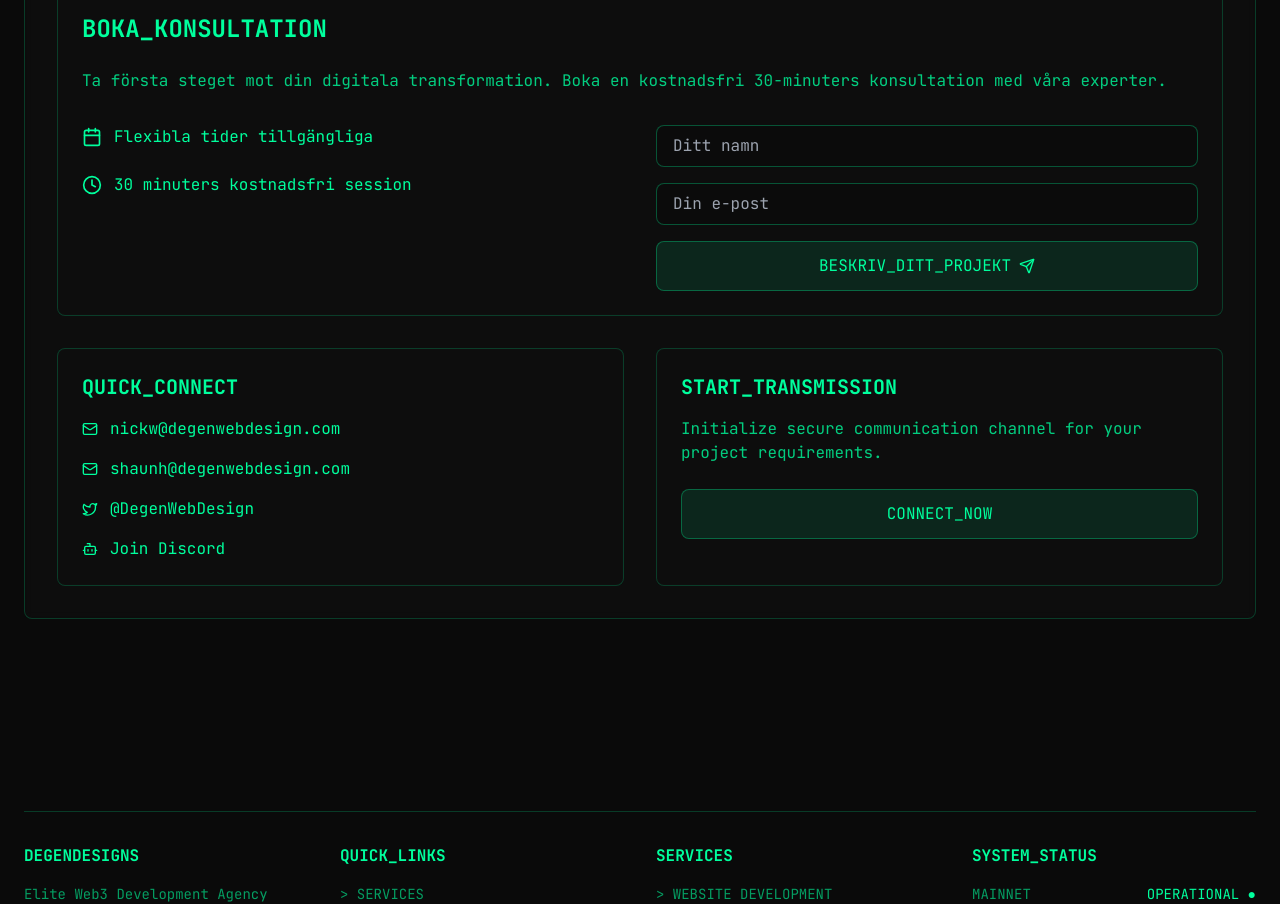
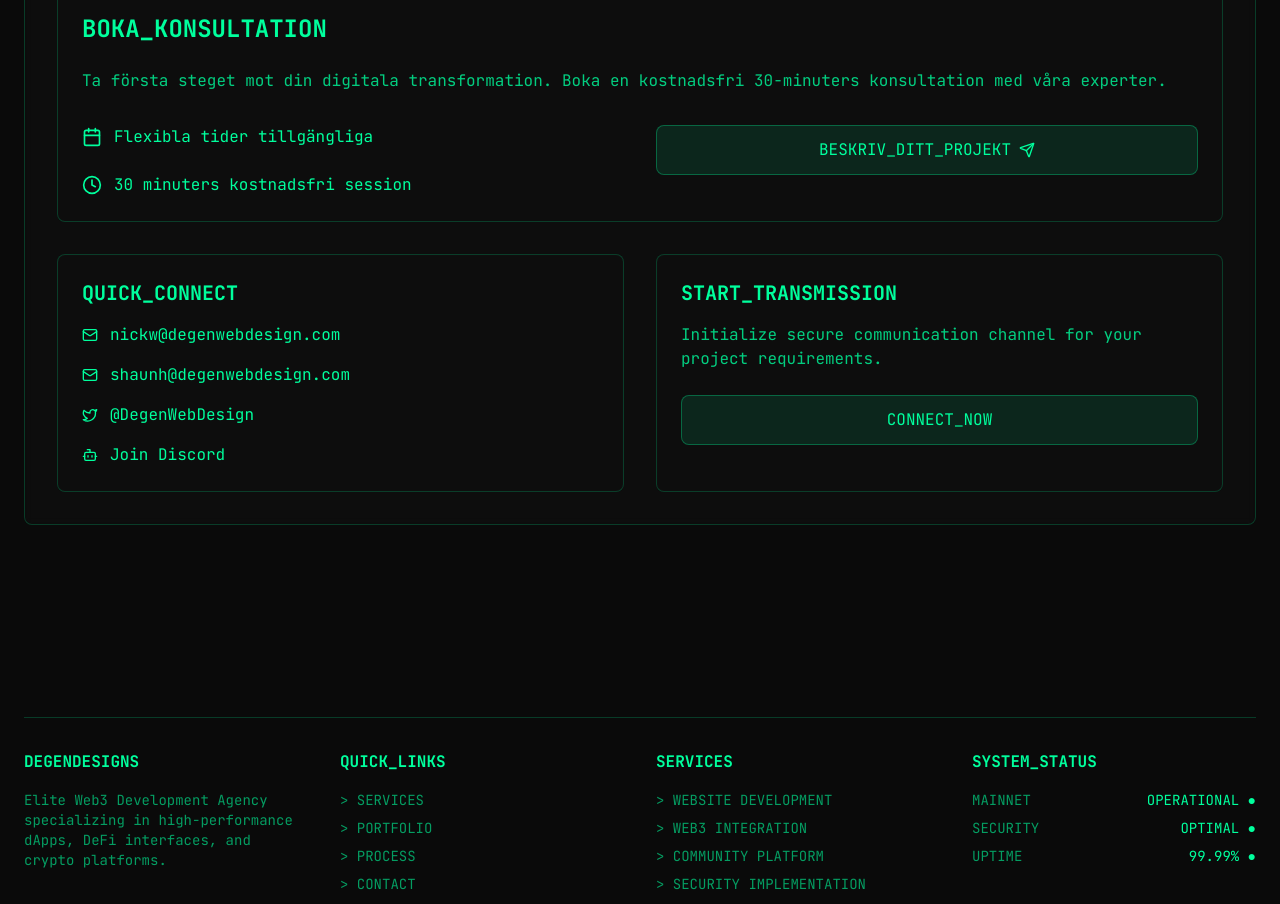
Before and after one commit to aki0010/echo-website-creation, a React (Vite) app: page / in a window 1280 px wide. Shown: the part 4980-5884 px from the top of the page. Built offline with nearby package versions, Linux system fonts and the light colour scheme.

Commit message:
Update contact form
Add name and email fields to the "Beskriv ditt projekt" section of the contact form.

```diff
--- a/src/components/ContactSection.tsx
+++ b/src/components/ContactSection.tsx
@@ -1,3 +1,4 @@
+
 import { Mail, MessageSquare, Twitter, Bot, Calendar, Clock, Send } from 'lucide-react';
 import { useState } from 'react';
 import {
@@ -71,22 +72,6 @@ const ContactSection = () => {
             </div>
 
             <div className="flex flex-col gap-4">
-              <input
-                type="text"
-                name="name"
-                value={formData.name}
-                onChange={handleInputChange}
-                placeholder="Ditt namn"
-                className="bg-cyber-dark/50 border border-neon-green/30 rounded-lg px-4 py-2 focus:outline-none focus:border-neon-green"
-              />
-              <input
-                type="email"
-                name="email"
-                value={formData.email}
-                onChange={handleInputChange}
-                placeholder="Din e-post"
-                className="bg-cyber-dark/50 border border-neon-green/30 rounded-lg px-4 py-2 focus:outline-none focus:border-neon-green"
-              />
               <Dialog>
                 <DialogTrigger asChild>
                   <button className="flex items-center justify-center gap-2 px-6 py-3 bg-neon-green/10 rounded-lg border border-neon-green/30 hover:bg-neon-green/20 transition-all duration-300">
@@ -99,6 +84,32 @@ const ContactSection = () => {
                     <DialogTitle className="text-2xl font-bold mb-4">PROJEKT_DETALJER</DialogTitle>
                   </DialogHeader>
                   <div className="space-y-4">
+                    <div className="space-y-2">
+                      <Label htmlFor="name">Ditt namn</Label>
+                      <input
+                        type="text"
+                        id="name"
+                        name="name"
+                        value={formData.name}
+                        onChange={handleInputChange}
+                        placeholder="Ditt namn"
+                        className="w-full bg-cyber-dark/50 border border-neon-green/30 rounded-lg px-4 py-2 focus:outline-none focus:border-neon-green"
+                      />
+                    </div>
+
+                    <div className="space-y-2">
+                      <Label htmlFor="email">Din e-post</Label>
+                      <input
+                        type="email"
+                        id="email"
+                        name="email"
+                        value={formData.email}
+                        onChange={handleInputChange}
+                        placeholder="Din e-post"
+                        className="w-full bg-cyber-dark/50 border border-neon-green/30 rounded-lg px-4 py-2 focus:outline-none focus:border-neon-green"
+                      />
+                    </div>
+
                     <div className="space-y-2">
                       <Label htmlFor="projectType">Typ av projekt</Label>
                       <select
```
